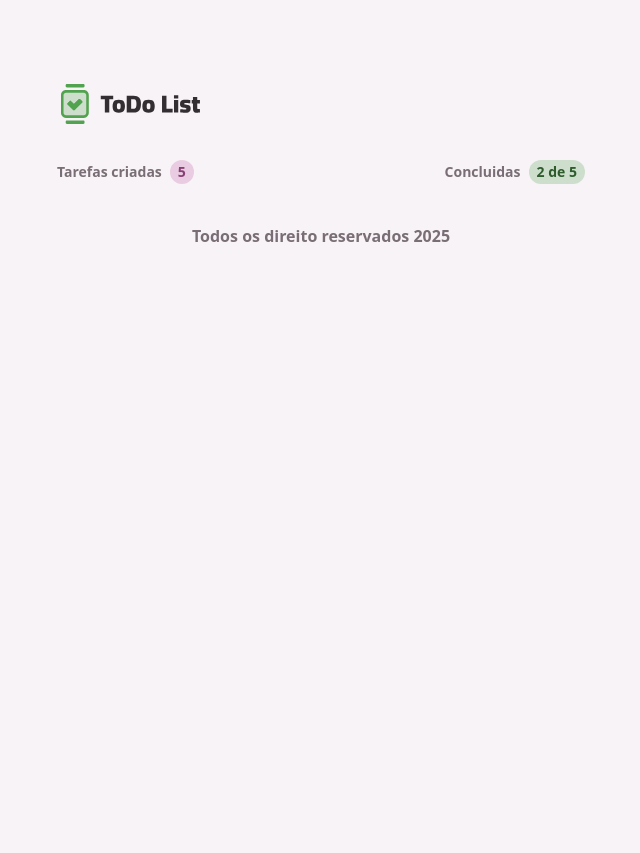
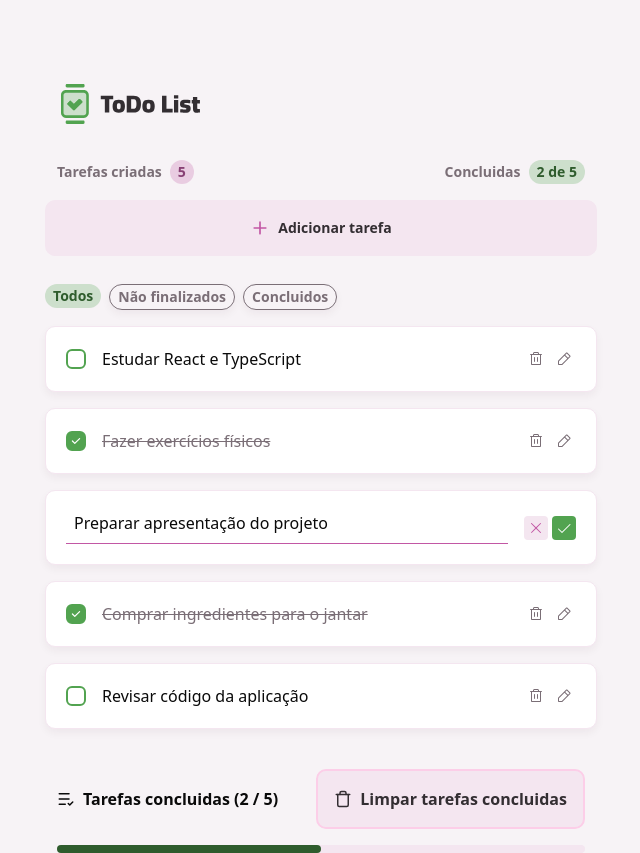
Before and after one commit to IsaaczZj/full-stack-todo, a Next.js app: page / in a window 1280 px wide. Shown: the whole page, without its empty margins (319-959 px from the left). Before the commit the page ends 800 px from the top, so only its background shows below. Built offline with nearby package versions, Linux system fonts and the light colour scheme.

Commit message:
feat:footer and task list

```diff
--- a/src/app/globals.css
+++ b/src/app/globals.css
@@ -4,7 +4,6 @@
 @custom-variant dark (&:is(.dark *));
 
 @theme {
-  --color-*: initial;
   --color-white: #ffffff;
   --color-gray-100: #f7f3f6;
   --color-gray-200: #f4e6f0;
--- a/src/app/page.tsx
+++ b/src/app/page.tsx
@@ -12,12 +12,15 @@ import { Container } from "@/components/ui/container";
 import { Header } from "@/components/todo/Header";
 import { TasksSummary } from "@/components/todo/TasksSummary";
 import { Footer } from "@/components/todo/Footer";
+import { TasksList } from "@/components/todo/TaskList";
 
 export default function Home() {
   return (
     <Container>
       <Header/>
+
       <TasksSummary/>
+      <TasksList/>
       <Footer/>
     </Container>
   );
--- a/src/components/todo/Footer.tsx
+++ b/src/components/todo/Footer.tsx
@@ -1,12 +1,29 @@
+import { Button } from "../ui/button";
+import { ButtonIcon } from "../ui/button-icon";
 import { Container } from "../ui/container";
 import { Text } from "../ui/text";
-
+import { ListCheck, Trash } from "lucide-react";
 export function Footer() {
   return (
-    <Container className="flex items-center justify-center mt-5 md:mt-10">
-      <Text variant="body-md-bold" className="text-gray-300">
-        Todos os direito reservados {new Date().getFullYear()}
-      </Text>
+    <Container className="flex items-center  mt-3 md:mt-10 flex-col">
+      <div className=" flex justify-center md:justify-between w-full mb-4">
+        <div className="flex items-center gap-2">
+          <ListCheck size={18} className="hidden md:block" />
+          <Text variant="body-md-bold" className="hidden md:block">
+            Tarefas concluidas (2 / 5)
+          </Text>
+        </div>
+        <button className="flex items-center justify-center cursor-pointer transition rounded-lg gap-2 bg-gray-200 hover:bg-pink-light h-15 px-4  border-pink-200 border-2">
+          <Trash size={18} className="text-gray-400" />
+          <Text variant="body-md-bold" className="text-gray-400">
+            Limpar tarefas concluidas
+          </Text>
+        </button>
+      </div>
+
+      <div className="h-2 w-full bg-gray-200 rounded-md ">
+        <div className="h-full w-[50%] bg-green-dark rounded-md "></div>
+      </div>
     </Container>
   );
 }
--- a/src/components/todo/TaskItem.tsx
+++ b/src/components/todo/TaskItem.tsx
@@ -1,7 +1,81 @@
-import { useState } from "react"
+import { Task } from "@/types/task";
+import { useState } from "react";
+import { Card } from "../ui/card";
+import { Skeleton } from "../ui/skeleton";
+import { CheckBox } from "../ui/checkbox";
+import { Text } from "../ui/text";
+import { ButtonIcon } from "../ui/button-icon";
+import { Input } from "../ui/input";
 
+interface TaskItemProps {
+  task: Task;
+  isLoading?: boolean;
+}
+export function TaskItem({ task, isLoading }: TaskItemProps) {
+  const [taskTitle, setTaskTitle] = useState(task.title || "");
+  const [isEditing, setIsEditing] = useState(
+    task.status === "creating" || false
+  );
+  if (isLoading || !task) {
+    return (
+      <Card className="w-full mt-4">
+        <div className="flex items-center gap-4">
+          <Skeleton className="w-5 h-5 rounded" />
+          <Skeleton className="flex-1 h-6" />
+          <Skeleton className="w-6 h-6" />
+          <Skeleton className="w-6 h-6" />
+        </div>
+      </Card>
+    );
+  }
+  return (
+    <Card className="mt-4 w-full">
+      {!isEditing ? (
+        <div className="flex items-center gap-4">
+          <CheckBox
+            checked={task.concluded}
+            onClick={() => alert("Concluido")}
+            loading={isLoading}
+          />
+          <Text
+            className={`flex-1 ${
+              task.concluded && "line-through text-gray-300"
+            }`}
+          >
+            {task.title}
+          </Text>
 
-
-export function TaskItem(){
-
+          <div className="flex items-center gap-1">
+            <ButtonIcon variant="tertiary" icon="trash" loading={isLoading} />
+            <ButtonIcon
+              variant="tertiary"
+              icon="pencil"
+              loading={isLoading}
+              onClick={() => setIsEditing(true)}
+            />
+          </div>
+        </div>
+      ) : (
+        <>
+          <form className="flex items-center gap-4">
+            <Input
+              className="flex-1 w-full"
+              onChange={({ target }) => setTaskTitle(target.value)}
+              value={taskTitle}
+              required
+              autoFocus
+            />
+            <div className="flex items-center gap-1">
+              <ButtonIcon
+                icon="x"
+                variant="secondary"
+                onClick={() => setIsEditing(false)}
+              />
+              <ButtonIcon icon="check" variant="primary" />
+            </div>
+          </form>
+        </>
+      )}
+    </Card>
+  );
 }
--- a/src/components/todo/TaskList.tsx
+++ b/src/components/todo/TaskList.tsx
@@ -0,0 +1,82 @@
+import { Task } from "@/types/task";
+import { Button } from "../ui/button";
+import { TaskItem } from "./TaskItem";
+import { useState } from "react";
+import { Text } from "../ui/text";
+import { Badge } from "../ui/badge";
+
+export function TasksList() {
+  const [isLoading, setIsLoading] = useState(false);
+
+  const tasks: Task[] = [
+    {
+      id: "1",
+      title: "Estudar React e TypeScript",
+      concluded: false,
+      status: "created",
+    },
+    {
+      id: "2",
+      title: "Fazer exercícios físicos",
+      concluded: true,
+      status: "created",
+    },
+    {
+      id: "3",
+      title: "Preparar apresentação do projeto",
+      concluded: false,
+      status: "creating",
+    },
+    {
+      id: "4",
+      title: "Comprar ingredientes para o jantar",
+      concluded: true,
+      status: "created",
+    },
+    {
+      id: "5",
+      title: "Revisar código da aplicação",
+      concluded: false,
+      status: "created",
+    },
+  ];
+
+  return (
+    <section
+      className="flex justify-center flex-col w-full mt-4
+    "
+    >
+      <Button>Adicionar tarefa</Button>
+      <div className="flex gap-2 items-start mt-7">
+        <div className="flex items-center gap-2">
+
+          <Badge variant="primary" className="cursor-pointer">
+            Todos
+          </Badge>
+        </div>
+        <div className="flex items-center gap-2">
+          <Badge variant="outline" className="cursor-pointer">
+            Não finalizados
+          </Badge>
+        </div>
+        <div className="flex items-center gap-2">
+          <Badge variant="outline" className="cursor-pointer">
+            Concluidos
+          </Badge>
+        </div>
+      </div>
+      {tasks.length === 0 && !isLoading ? (
+        <Text
+          as="p"
+          variant="body-md-bold"
+          className="text-gray-300 text-center mt-5"
+        >
+          Nenhuma tarefa foi criada...
+        </Text>
+      ) : (
+        !isLoading && tasks.map((task, i) => <TaskItem key={i} task={task} />)
+      )}
+      {isLoading && <TaskItem task={{} as Task} isLoading />}
+    </section>
+  );
+}
--- a/src/components/ui/badge.tsx
+++ b/src/components/ui/badge.tsx
@@ -9,6 +9,7 @@ const badgeVariants = tv({
     variant: {
       primary: "bg-green-light text-green-dark",
       secondary: "bg-pink-light text-pink-dark",
+      outline:'bg-transparent border border-gray-300 shadow-sm text-gray-300 font-thin'
     },
     size: {
       sm: "py-0.5 px-2",
--- a/src/components/ui/button-icon.tsx
+++ b/src/components/ui/button-icon.tsx
@@ -4,7 +4,7 @@ import { tv, type VariantProps } from "tailwind-variants";
 import { Skeleton } from "./skeleton";
 
 const buttonIconVariants = tv({
-  base: "h-6 w-6 p-1 inline-flex items-center justify-center rounded cursor-pointer transition group",
+  base: "h-6 w-6 p-1 inline-flex items-center justify-center rounded cursor-pointer transition group ",
   variants: {
     variant: {
       primary: "bg-green-base hover:bg-green-dark",
@@ -31,7 +31,7 @@ const iconVariants = tv({
 interface ButtonIconProps
   extends React.ComponentProps<"button">,
     VariantProps<typeof buttonIconVariants> {
-  icon?: "pencil" | "trash";
+  icon?: "pencil" | "trash" | "check" | "x";
   loading?: boolean;
 }
 
@@ -42,6 +42,12 @@ const icons = {
   trash: (
     <path d="M27 6H22V5C22 4.20435 21.6839 3.44129 21.1213 2.87868C20.5587 2.31607 19.7956 2 19 2H13C12.2044 2 11.4413 2.31607 10.8787 2.87868C10.3161 3.44129 10 4.20435 10 5V6H5C4.73478 6 4.48043 6.10536 4.29289 6.29289C4.10536 6.48043 4 6.73478 4 7C4 7.26522 4.10536 7.51957 4.29289 7.70711C4.48043 7.89464 4.73478 8 5 8H6V26C6 26.5304 6.21071 27.0391 6.58579 27.4142C6.96086 27.7893 7.46957 28 8 28H24C24.5304 28 25.0391 27.7893 25.4142 27.4142C25.7893 27.0391 26 26.5304 26 26V8H27C27.2652 8 27.5196 7.89464 27.7071 7.70711C27.8946 7.51957 28 7.26522 28 7C28 6.73478 27.8946 6.48043 27.7071 6.29289C27.5196 6.10536 27.2652 6 27 6ZM12 5C12 4.73478 12.1054 4.48043 12.2929 4.29289C12.4804 4.10536 12.7348 4 13 4H19C19.2652 4 19.5196 4.10536 19.7071 4.29289C19.8946 4.48043 20 4.73478 20 5V6H12V5ZM24 26H8V8H24V26ZM14 13V21C14 21.2652 13.8946 21.5196 13.7071 21.7071C13.5196 21.8946 13.2652 22 13 22C12.7348 22 12.4804 21.8946 12.2929 21.7071C12.1054 21.5196 12 21.2652 12 21V13C12 12.7348 12.1054 12.4804 12.2929 12.2929C12.4804 12.1054 12.7348 12 13 12C13.2652 12 13.5196 12.1054 13.7071 12.2929C13.8946 12.4804 14 12.7348 14 13ZM20 13V21C20 21.2652 19.8946 21.5196 19.7071 21.7071C19.5196 21.8946 19.2652 22 19 22C18.7348 22 18.4804 21.8946 18.2929 21.7071C18.1054 21.5196 18 21.2652 18 21V13C18 12.7348 18.1054 12.4804 18.2929 12.2929C18.4804 12.1054 18.7348 12 19 12C19.2652 12 19.5196 12.1054 19.7071 12.2929C19.8946 12.4804 20 12.7348 20 13Z"/>
   ),
+  check: (
+    <path d="M28.7074 9.70745L12.7074 25.7074C12.6146 25.8004 12.5043 25.8742 12.3829 25.9245C12.2615 25.9748 12.1314 26.0007 11.9999 26.0007C11.8685 26.0007 11.7384 25.9748 11.617 25.9245C11.4956 25.8742 11.3853 25.8004 11.2924 25.7074L4.29245 18.7074C4.1048 18.5198 3.99939 18.2653 3.99939 17.9999C3.99939 17.7346 4.1048 17.4801 4.29245 17.2924C4.48009 17.1048 4.73458 16.9994 4.99995 16.9994C5.26531 16.9994 5.5198 17.1048 5.70745 17.2924L11.9999 23.5862L27.2924 8.29245C27.4801 8.1048 27.7346 7.99939 27.9999 7.99939C28.2653 7.99939 28.5198 8.1048 28.7074 8.29245C28.8951 8.48009 29.0005 8.73458 29.0005 8.99995C29.0005 9.26531 28.8951 9.51981 28.7074 9.70745Z" />
+  ),
+  x: (
+    <path d="M25.7074 24.2924C25.8004 24.3854 25.8741 24.4957 25.9243 24.6171C25.9746 24.7384 26.0005 24.8686 26.0005 24.9999C26.0005 25.1313 25.9746 25.2614 25.9243 25.3828C25.8741 25.5042 25.8004 25.6145 25.7074 25.7074C25.6145 25.8004 25.5042 25.8741 25.3828 25.9243C25.2614 25.9746 25.1313 26.0005 24.9999 26.0005C24.8686 26.0005 24.7384 25.9746 24.6171 25.9243C24.4957 25.8741 24.3854 25.8004 24.2924 25.7074L15.9999 17.4137L7.70745 25.7074C7.5198 25.8951 7.26531 26.0005 6.99995 26.0005C6.73458 26.0005 6.48009 25.8951 6.29245 25.7074C6.1048 25.5198 5.99939 25.2653 5.99939 24.9999C5.99939 24.7346 6.10481 24.4801 6.29245 24.2924L14.5862 15.9999L6.29245 7.70745C6.1048 7.5198 5.99939 7.26531 5.99939 6.99995C5.99939 6.73458 6.1048 6.48009 6.29245 6.29245C6.48009 6.1048 6.73458 5.99939 6.99995 5.99939C7.26531 5.99939 7.5198 6.1048 7.70745 6.29245L15.9999 14.5862L24.2924 6.29245C24.4801 6.10481 24.7346 5.99939 24.9999 5.99939C25.2653 5.99939 25.5198 6.1048 25.7074 6.29245C25.8951 6.48009 26.0005 6.73458 26.0005 6.99995C26.0005 7.26531 25.8951 7.5198 25.7074 7.70745L17.4137 15.9999L25.7074 24.2924Z" />
+  ),
 };
 
 export function ButtonIcon({
@@ -50,6 +56,7 @@ export function ButtonIcon({
   disabled,
   className,
   loading,
+  children,
   ...props
 }: ButtonIconProps) {
   if (loading) {
@@ -78,6 +85,7 @@ export function ButtonIcon({
       >
         {icons[icon]}
       </svg>
+      {children}
     </button>
   );
 }
--- a/src/components/ui/button.tsx
+++ b/src/components/ui/button.tsx
@@ -5,7 +5,7 @@ import plus from "@/assets/icons/plus.svg";
 import Image from "next/image";
 
 const buttonVariants = tv({
-  base: "flex items-center justify-center cursor-pointer transition rounded-lg group gap-2",
+  base: "flex items-center w-full justify-center cursor-pointer transition rounded-lg group gap-2",
   variants: {
     variant: {
       primary: "bg-gray-200 hover:bg-pink-light",
--- /dev/null
+++ b/src/types/task.ts
@@ -0,0 +1,6 @@
+export interface Task {
+  id: string
+  title: string
+  concluded: boolean
+  status:'creating' | "created"
+}
```
